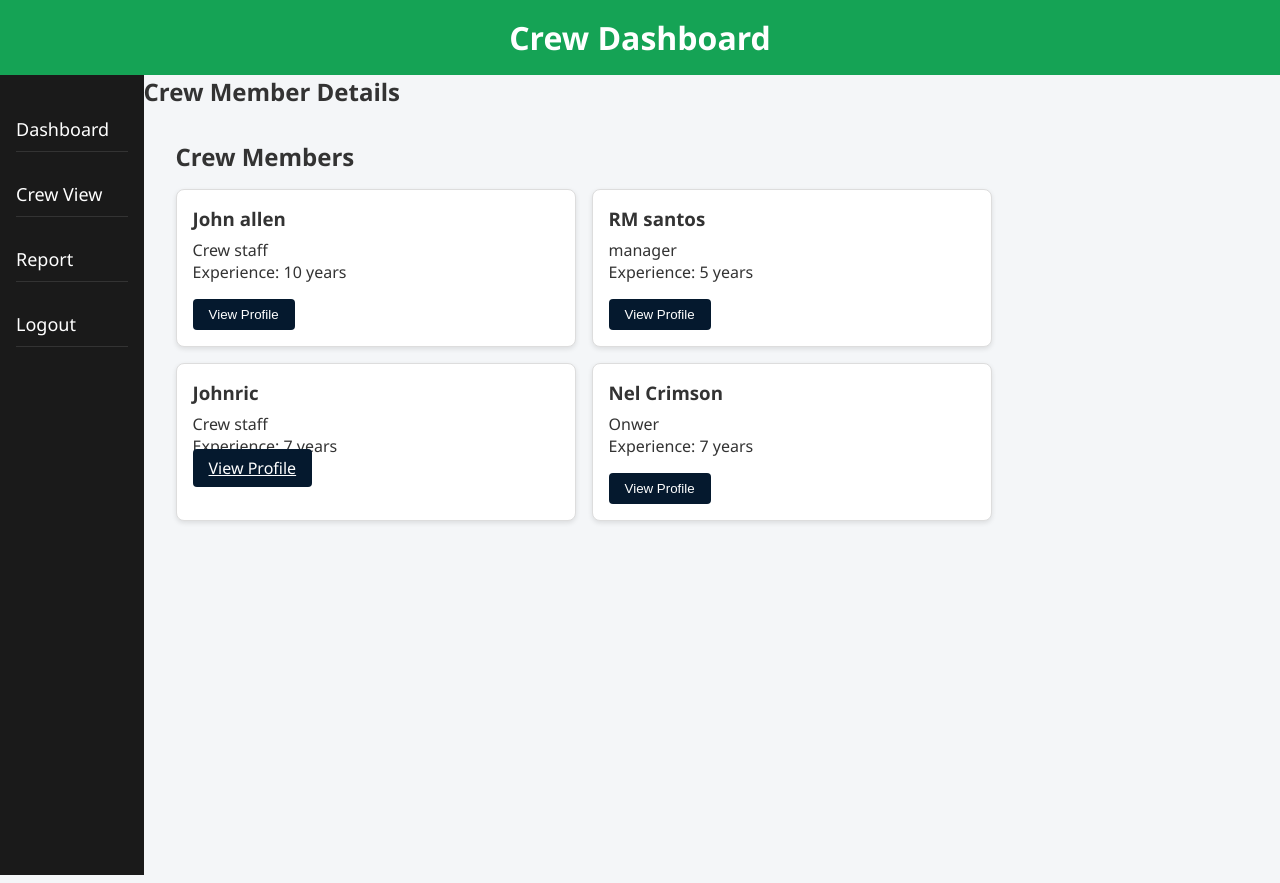
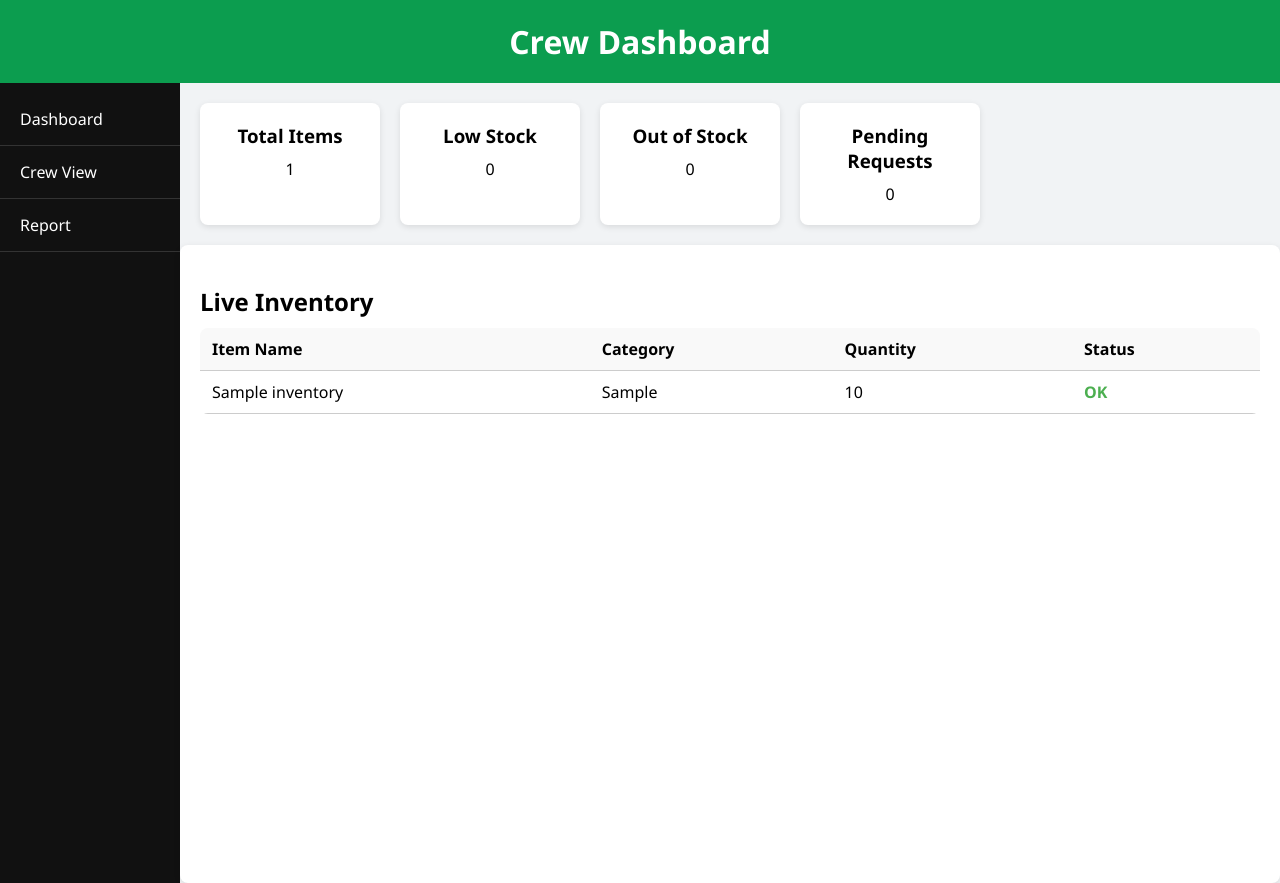
Before and after one commit to yoshi1524/inventorysys, a PHP site: page /inventorysys/crewdashboard.php in a window 1280 px wide. Run offline with PHP 8.4, Linux system fonts and the light colour scheme; tables that the repository leaves empty or names only in its code hold one stand-in row (values such as "Sample post").

Commit message:
new crewdashboard to hahha
bago ito

```diff
--- a/crewdash.css
+++ b/crewdash.css
@@ -2,136 +2,126 @@
   box-sizing: border-box;
   margin: 0;
   padding: 0;
+  font-family: 'Segoe UI', sans-serif;
 }
 
 body {
-    font-family: 'Segoe UI', Tahoma, Geneva, Verdana, sans-serif;
-    background-color: #f4f6f8;
-    color: #333;
-  }
-
-  header {
-    background-color: #15a355;
-    color: white;
-    padding: 1rem 2rem;
-    text-align: center;
+  background-color: #f1f3f5;
+  color: #000;
 }
 
 .container {
   display: flex;
-    min-height: 100vh;
+  height: 100vh;
 }
 
-  .sidebar ul {
-    list-style-type: none;
+.sidebar {
+  width: 180px;
+  background-color: #111;
+  display: flex;
+  flex-direction: column;
+  padding: 10px 0;
 }
 
-  .sidebar ul li {
-    margin-bottom: 20px;
+.sidebar a {
+  color: white;
+  text-decoration: none;
+  padding: 15px 20px;
+  display: block;
+  font-size: 16px;
+  border-bottom: 1px solid #333;
+  transition: background 0.2s;
 }
 
-  .sidebar ul li a {
-    color: var(--white-color);
-    text-decoration: none;
-    font-size: 18px;
-    transition: color 0.1s;
+.sidebar a:hover {
+  background-color: #333;
 }
 
-  /* Sidebar link hover effect */
-  .sidebar ul li a:hover {
-    color: var(--secondary-color);
-    padding-left: 10px;
-  }
-  .sidebar {
-    width: 200px;
-    background-color: #1a1a1a;
-    color: #fff;
-    padding: 2rem 1rem;
+.main {
+  flex: 1;
+  display: flex;
+  flex-direction: column;
 }
 
-  .sidebar nav ul {
-    list-style: none;
+header {
+  background-color: #0c9d4f;
+  color: white;
+  padding: 20px;
+  text-align: center;
 }
 
-  .sidebar nav ul li {
-    padding: 10px 0;
-    border-bottom: 1px solid #333;
+.cards {
+  display: flex;
+  gap: 20px;
+  padding: 20px;
 }
 
-  .main-content {
-    flex-grow: 1;
-    padding: 2rem;
+.card {
+  background-color: white;
+  padding: 20px;
+  border-radius: 8px;
+  box-shadow: 0 2px 6px rgba(0, 0, 0, 0.1);
+  flex: 1;
 }
 
-  .crew-list {
-    display: flex;
-    gap: 1rem;
-    flex-wrap: wrap;
-    margin-top: 1rem;
+.card-small {
+  flex: none;
+  width: 180px;
+  text-align: center;
 }
 
-  .crew-card {
-    background-color: #ffffff;
-    border: 1px solid #ddd;
-    padding: 1rem;
-    border-radius: 8px;
-    width: 400px;
-    box-shadow: 0 2px 5px rgba(0,0,0,0.1);
-    transition: transform 0.2s ease-in-out;
+.card-small h3 {
+  margin-bottom: 10px;
 }
 
-  .crew-card:hover {
-    transform: translateY(-3px);
+.content {
+  padding: 20px;
 }
 
-  .crew-card h3 {
-    margin-bottom: 0.5rem;
-  }
-  .view-btn {
-    margin-top: 1rem;
-    padding: 0.5rem 1rem;
-    background-color: #05192e;
-    color: white;
-    border: none;
-    border-radius: 4px;
-    cursor: pointer;
-    transition: background-color 0.3s ease;
+.stats {
+  display: flex;
+  gap: 40px;
+  margin-bottom: 20px;
+  font-size: 18px;
 }
 
-  .view-btn:hover {
-    background-color: #7a99b9;
-  }
-  /* Team Section */
-.team {
-  text-align: center;
-  padding: 50px 20px;
+h2 {
+  margin-top: 20px;
+  margin-bottom: 10px;
 }
 
-.team h2 {
-  font-size: 30px;
-  margin-bottom: 20px;
+table {
+  width: 100%;
+  border-collapse: collapse;
+  background-color: white;
+  border-radius: 8px;
+  overflow: hidden;
 }
 
-.team-container {
-  display: flex;
-  justify-content: center;
-  gap: 40px;
+table th,
+table td {
+  border-bottom: 1px solid #ccc;
+  padding: 10px 12px;
+  text-align: left;
 }
 
-.team-member {
-  background: black;
-  padding: 20px;
-  border-radius: 10px;
-  text-align: center;
-  width: 200px;
-  box-shadow: 0 0 10px rgba(255, 255, 255, 0.1);
+table th {
+  background-color: #f9f9f9;
+  font-weight: bold;
 }
 
-.team-member img {
-  width: 100px;
-  border-radius: 50%;
+/* Status Styles */
+.status-low {
+  color: #ff9800;
+  font-weight: bold;
 }
 
-.team-member h3 {
-  margin: 10px 0 5px;
+.status-out {
+  color: #f44336;
+  font-weight: bold;
 }
+
+.status-ok {
+  color: #4caf50;
+  font-weight: bold;
+}
--- a/crewdashboard.php
+++ b/crewdashboard.php
@@ -1,42 +1,25 @@
 <?php
-session_start();
-require 'db.php';
+$host = "localhost";       // or the IP address of your MySQL server
+$user = "root";            // default XAMPP username
+$password = "";            // default XAMPP password (usually empty)
+$database = "tcinv1";      // your database name
 
-if ($_SERVER['REQUEST_METHOD'] === 'POST') {
-    $username = $_POST['username'];
-    $password = $_POST['password'];
+// Create a new MySQL connection
+$conn = new mysqli($host, $user, $password, $database);
 
-    // Get the user from DB
-    $stmt = $pdo->prepare("SELECT * FROM users WHERE username = ?");
-    $stmt->execute([$username]);
-    $user = $stmt->fetch(PDO::FETCH_ASSOC);
+// Check connection
+if ($conn->connect_error) {
+    die("Connection failed: " . $conn->connect_error);
+}
 
-    // Verify user exists and password matches
-    if ($user && password_verify($password, $user['password'])) {
-        // Set session variables
-        $_SESSION['user_id'] = $user['user_id'];
-        $_SESSION['username'] = $user['username'];
-        $_SESSION['user_level_id'] = $user['user_level_id'];
-        $_SESSION['fname'] = $user['first_name'];
-        $_SESSION['lname'] = $user['last_name'];
+// Inventory data
+$inventory = $conn->query("SELECT * FROM inventory");
 
-        // Check user level and redirect
-        if ($user['user_level_id'] == 1) {
-            header('Location: supad.php');
-        } elseif ($user['user_level_id'] == 2) {
-            header('Location: owndash.php');
-        }elseif($user['user_level_id'] == 3) {
-            header('Location: mandash.php');
-        } elseif ($user['user_level_id'] == 4) {
-            header('Location: crewdashboard.php');
-        } else
-        exit();
-    } else {
-        // Invalid credentials
-        echo "<script>alert('Incorrect username or password.'); window.location.href = 'landing.php';</script>";
-        exit();
-    }
-}
+// Stats
+$totalItems = $conn->query("SELECT COUNT(*) AS count FROM inventory")->fetch_assoc()['count'];
+$lowStock = $conn->query("SELECT COUNT(*) AS count FROM inventory WHERE status = 'Low'")->fetch_assoc()['count'];
+$outOfStock = $conn->query("SELECT COUNT(*) AS count FROM inventory WHERE status = 'Out of Stock'")->fetch_assoc()['count'];
+$pendingRequests = $conn->query("SELECT COUNT(*) AS count FROM requests WHERE status = 'Pending'")->fetch_assoc()['count'];
 ?>
 
 <!DOCTYPE html>
@@ -57,46 +40,49 @@ if ($_SERVER['REQUEST_METHOD'] === 'POST') {
   <aside class="sidebar">
     <nav>
       <ul>
-            <li><a href="#">Dashboard</a></li>
-            <li><a href="#">Crew View</a></li>
-            <li><a href="#">Report</a></li>
-            <li><a href="logout.php">Logout</a></li>
-        </ul>
+        <li><a href="crewdashboard.php">Dashboard</a></li>
+        <li><a href="crewview.php">Crew View</a></li>
+        <li><a href="report.html">Report</a></li>
       </ul>
     </nav>
   </aside>
-    <div class="crew-view" id="crewView">
-      <h2>Crew Member Details</h2>
-    <main class="main-content">
-      <h2>Crew Members</h2>
-      <div class="crew-list">
-        <div class="crew-card">
-          <h3>John allen</h3>
-          <p>Crew staff</p>
-          <p>Experience: 10 years</p>
-          <button class="view-btn">View Profile</button>
+
+  <div class="main">
+    <div class="cards">
+      <div class="card card-small"><h3>Total Items</h3><p><?php echo $totalItems; ?></p></div>
+      <div class="card card-small"><h3>Low Stock</h3><p><?php echo $lowStock; ?></p></div>
+      <div class="card card-small"><h3>Out of Stock</h3><p><?php echo $outOfStock; ?></p></div>
+      <div class="card card-small"><h3>Pending Requests</h3><p><?php echo $pendingRequests; ?></p></div>
     </div>
-        <div class="crew-card">
-          <h3>RM santos</h3>
-          <p>manager</p>
-          <p>Experience: 5 years</p>
-          <button class="view-btn">View Profile</button>
-        </div>
-        <div class="crew-card">
-          <h3>Johnric</h3>
-          <p>Crew staff</p>
-          <p>Experience: 7 years</p>
-          <a href="johnric.html" class="view-btn">View Profile</a>
 
-        </div>
-        <div class="crew-card">
-            <h3>Nel Crimson</h3>
-            <p>Onwer</p>
-            <p>Experience: 7 years</p>
-            <button class="view-btn">View Profile</button>
+    <div class="card">
+      <h2>Live Inventory</h2>
+      <table>
+        <thead>
+          <tr>
+            <th>Item Name</th>
+            <th>Category</th>
+            <th>Quantity</th>
+            <th>Status</th>
+          </tr>
+        </thead>
+        <tbody>
+          <?php while($row = $inventory->fetch_assoc()): ?>
+          <tr>
+            <td><?php echo $row['item_name']; ?></td>
+            <td><?php echo $row['category']; ?></td>
+            <td><?php echo $row['quantity']; ?></td>
+            <td class="<?php
+              if ($row['status'] == 'OK') echo 'status-ok';
+              elseif ($row['status'] == 'Low') echo 'status-low';
+              else echo 'status-out';
+            ?>"><?php echo $row['status']; ?></td>
+          </tr>
+          <?php endwhile; ?>
+        </tbody>
+      </table>
     </div>
   </div>
-    </main>
 </div>
 
 </body>
```
Lines whose indentation alone changed are shown as unchanged.
